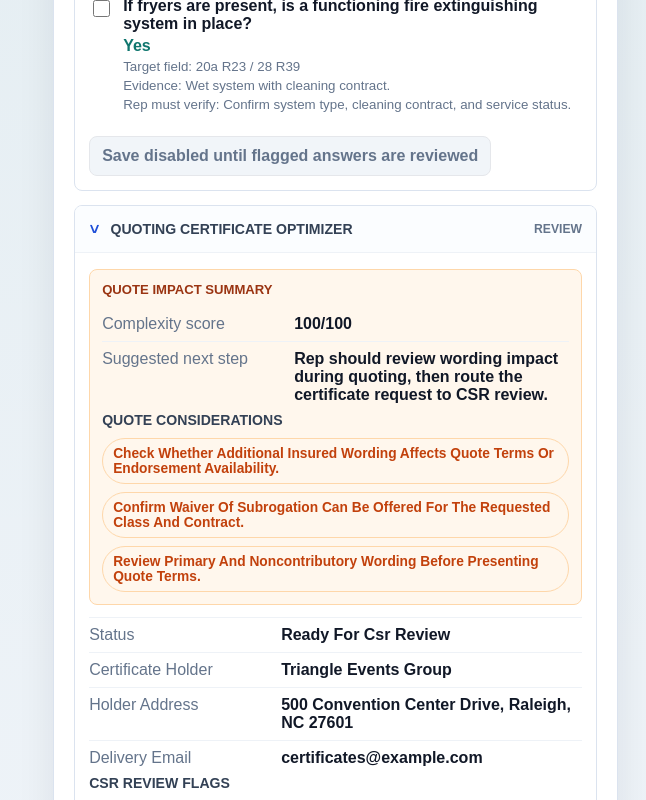
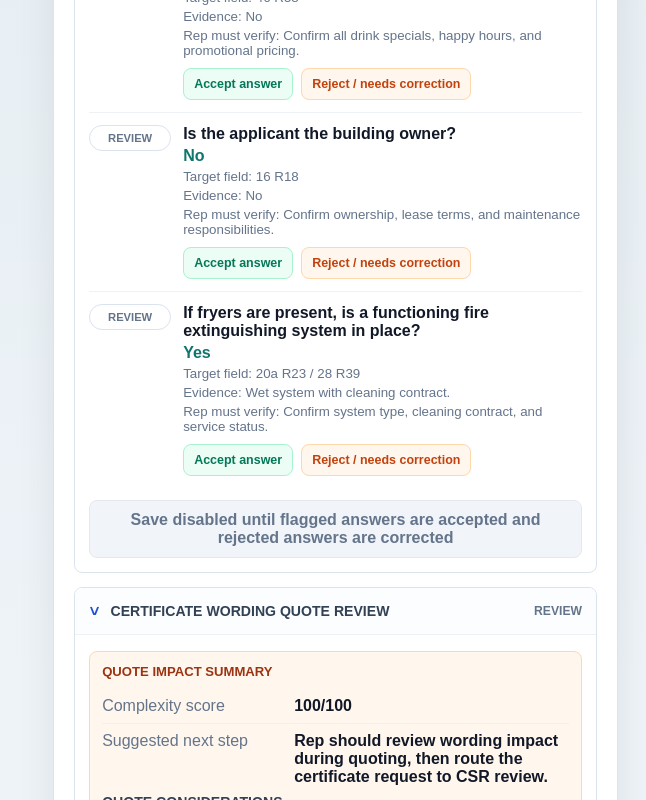
Before and after one commit to Tondie-HSPI/business-review-ai-orchestration, a Next.js app in the folder web/: page / in a window 1280 px wide. Shown: the part 2340-3140 px from the top of the page, without its empty margins (634-1280 px from the left). Built offline with nearby package versions, Linux system fonts and the light colour scheme.

Commit message:
Add inferred answer reject flow

```diff
--- a/web/app/globals.css
+++ b/web/app/globals.css
@@ -693,8 +693,8 @@ textarea:focus {
 
 .previewQuestion {
   display: grid;
-  grid-template-columns: 24px 1fr;
-  gap: 10px;
+  grid-template-columns: 82px 1fr;
+  gap: 12px;
   align-items: start;
   padding: 12px 0;
   border-top: 1px solid #eef2f7;
@@ -704,16 +704,48 @@ textarea:focus {
   border-top: 0;
 }
 
-.previewQuestion input {
-  margin-top: 3px;
-  width: 17px;
-  height: 17px;
-}
-
 .previewQuestion span,
 .previewQuestion strong,
 .previewQuestion small {
   display: block;
+}
+
+.previewQuestion.accepted strong {
+  color: var(--green);
+}
+
+.previewQuestion.rejected {
+  background: #fff7ed;
+  border-radius: 8px;
+  margin-top: 8px;
+  padding: 12px;
+}
+
+.previewQuestion.rejected strong {
+  color: var(--orange);
+}
+
+.decisionStatus {
+  border: 1px solid var(--line);
+  border-radius: 999px;
+  color: var(--muted);
+  font-size: 0.7rem;
+  font-weight: 900;
+  padding: 6px 8px;
+  text-align: center;
+  text-transform: uppercase;
+}
+
+.previewQuestion.accepted .decisionStatus {
+  background: #ecfdf5;
+  border-color: #a7f3d0;
+  color: #047857;
+}
+
+.previewQuestion.rejected .decisionStatus {
+  background: #fff7ed;
+  border-color: #fed7aa;
+  color: #c2410c;
 }
 
 .previewQuestion span {
@@ -729,6 +761,38 @@ textarea:focus {
 .previewQuestion small {
   color: var(--muted);
   margin-top: 4px;
+}
+
+.answerDecisionButtons {
+  display: flex;
+  flex-wrap: wrap;
+  gap: 8px;
+  margin-top: 10px;
+}
+
+.answerDecisionButtons button {
+  border-radius: 8px;
+  cursor: pointer;
+  font-size: 0.78rem;
+  font-weight: 900;
+  padding: 8px 10px;
+}
+
+.acceptButton {
+  background: #ecfdf5;
+  border: 1px solid #a7f3d0;
+  color: #047857;
+}
+
+.rejectButton {
+  background: #fff7ed;
+  border: 1px solid #fed7aa;
+  color: #c2410c;
+}
+
+.acceptButton.active,
+.rejectButton.active {
+  box-shadow: inset 0 0 0 2px currentColor;
 }
 
 .saveActions {
--- a/web/app/page.tsx
+++ b/web/app/page.tsx
@@ -19,6 +19,7 @@ import {
 } from "../lib/workflows";
 
 type Result = ReviewOutput | ApplicationPacket | LiquorRestaurantPacket;
+type AnswerDecision = "accepted" | "rejected";
 
 export default function Home() {
   const [mode, setMode] = useState<WorkflowMode>("liquor-restaurant");
@@ -28,7 +29,7 @@ export default function Home() {
   const [applicationText, setApplicationText] = useState<string>(questionsToText(defaultLiquorRestaurantQuestions));
   const [uploadedPdfName, setUploadedPdfName] = useState<string>("");
   const [uploadMessage, setUploadMessage] = useState<string>("");
-  const [reviewedAnswers, setReviewedAnswers] = useState<Record<string, boolean>>({});
+  const [answerDecisions, setAnswerDecisions] = useState<Record<string, AnswerDecision>>({});
 
   useEffect(() => {
     const requestedMode = normalizeWorkflowMode(new URLSearchParams(window.location.search).get("workflow"));
@@ -38,7 +39,7 @@ export default function Home() {
     setMode(requestedMode);
     setText(sampleForMode(requestedMode));
     setUploadMessage("");
-    setReviewedAnswers({});
+    setAnswerDecisions({});
   }, [mode]);
 
   const result = useMemo<Result>(() => {
@@ -54,7 +55,7 @@ export default function Home() {
     setMode(normalizedMode);
     setText(sampleForMode(normalizedMode));
     setUploadMessage("");
-    setReviewedAnswers({});
+    setAnswerDecisions({});
 
     if (typeof window !== "undefined") {
       window.history.replaceState(null, "", `?workflow=${normalizedMode}`);
@@ -80,7 +81,7 @@ export default function Home() {
           : "liquor-restaurant"
       ));
       setUploadMessage(`Loaded intake data from ${file.name}`);
-      setReviewedAnswers({});
+      setAnswerDecisions({});
       return;
     }
 
@@ -92,7 +93,7 @@ export default function Home() {
         : "liquor-restaurant"
     ));
     setUploadMessage(`Loaded intake text from ${file.name}`);
-    setReviewedAnswers({});
+    setAnswerDecisions({});
   }
 
   async function handleQuestionUpload(file: File | null) {
@@ -107,7 +108,7 @@ export default function Home() {
         : "liquor-restaurant"
     ));
     setUploadMessage(`Loaded ${parsed.length} application questions from ${file.name}`);
-    setReviewedAnswers({});
+    setAnswerDecisions({});
   }
 
   function handlePdfUpload(file: File | null) {
@@ -119,20 +120,28 @@ export default function Home() {
         : "liquor-restaurant"
     ));
     setUploadMessage(`Attached carrier app PDF: ${file.name}`);
-    setReviewedAnswers({});
+    setAnswerDecisions({});
   }
 
   function handleApplicationTextChange(value: string) {
     setApplicationText(value);
     setFormQuestions(parseApplicationQuestions(value));
-    setReviewedAnswers({});
+    setAnswerDecisions({});
   }
 
-  function toggleReviewed(answerId: string) {
-    setReviewedAnswers((current) => ({
-      ...current,
-      [answerId]: !current[answerId]
-    }));
+  function setAnswerDecision(answerId: string, decision: AnswerDecision) {
+    setAnswerDecisions((current) => {
+      if (current[answerId] === decision) {
+        const next = { ...current };
+        delete next[answerId];
+        return next;
+      }
+
+      return {
+        ...current,
+        [answerId]: decision
+      };
+    });
   }
 
   const humanReview = result.requires_human_review ? "Required" : "Not required";
@@ -315,8 +324,8 @@ export default function Home() {
                 result={result as LiquorRestaurantPacket}
                 uploadedPdfName={uploadedPdfName}
                 formQuestionCount={formQuestions.length}
-                reviewedAnswers={reviewedAnswers}
-                onToggleReviewed={toggleReviewed}
+                answerDecisions={answerDecisions}
+                onSetAnswerDecision={setAnswerDecision}
               />
             ) : (
               <BusinessReviewView result={result as ReviewOutput} />
@@ -539,22 +548,25 @@ function LiquorRestaurantView({
   result,
   uploadedPdfName,
   formQuestionCount,
-  reviewedAnswers,
-  onToggleReviewed
+  answerDecisions,
+  onSetAnswerDecision
 }: {
   result: LiquorRestaurantPacket;
   uploadedPdfName: string;
   formQuestionCount: number;
-  reviewedAnswers: Record<string, boolean>;
-  onToggleReviewed: (answerId: string) => void;
+  answerDecisions: Record<string, AnswerDecision>;
+  onSetAnswerDecision: (answerId: string, decision: AnswerDecision) => void;
 }) {
   const requiredReviewCount = result.inferred_application_answers.filter(
     (item) => item.flagged_for_review
   ).length;
-  const completedReviewCount = result.inferred_application_answers.filter(
-    (item) => item.flagged_for_review && reviewedAnswers[item.id]
+  const acceptedReviewCount = result.inferred_application_answers.filter(
+    (item) => item.flagged_for_review && answerDecisions[item.id] === "accepted"
   ).length;
-  const allReviewed = requiredReviewCount > 0 && completedReviewCount === requiredReviewCount;
+  const rejectedReviewCount = result.inferred_application_answers.filter(
+    (item) => item.flagged_for_review && answerDecisions[item.id] === "rejected"
+  ).length;
+  const allReviewed = requiredReviewCount > 0 && acceptedReviewCount === requiredReviewCount && rejectedReviewCount === 0;
   const visibleRiskFlags = result.risk_flags.slice(0, 3);
   const visibleDoubleChecks = result.submission_readiness.rep_double_checks.slice(0, 4);
   const certificateOptimizer = result.csr_certificate_request.certificate_optimizer;
@@ -582,7 +594,7 @@ function LiquorRestaurantView({
         <span>Review gate</span>
         <strong>{allReviewed ? "Ready To Save Draft" : "Rep Review Required"}</strong>
         <small>
-          {completedReviewCount} of {requiredReviewCount} flagged inferred answers reviewed
+          {acceptedReviewCount} accepted, {rejectedReviewCount} rejected, {requiredReviewCount} requiring review
         </small>
       </div>
       <div className="readinessBox">
@@ -603,20 +615,34 @@ function LiquorRestaurantView({
           Answers are derived from the quote intake against restaurant application requirements. The rep reviews each answer, evidence, and what needs verification before saving a draft.
         </div>
         {result.inferred_application_answers.map((item) => (
-          <label className="previewQuestion" key={item.id}>
-            <input
-              type="checkbox"
-              checked={Boolean(reviewedAnswers[item.id])}
-              onChange={() => onToggleReviewed(item.id)}
-            />
+          <div className={`previewQuestion ${answerDecisions[item.id] ?? ""}`} key={item.id}>
+            <div className="decisionStatus">
+              {answerDecisions[item.id] === "accepted" ? "Accepted" : answerDecisions[item.id] === "rejected" ? "Rejected" : "Review"}
+            </div>
             <div>
               <span>{item.question}</span>
               <strong>{item.inferred_answer}</strong>
               <small>Target field: {item.pdf_field}</small>
               <small>Evidence: {item.evidence}</small>
               <small>Rep must verify: {item.rep_check}</small>
+              <div className="answerDecisionButtons">
+                <button
+                  type="button"
+                  className={answerDecisions[item.id] === "accepted" ? "acceptButton active" : "acceptButton"}
+                  onClick={() => onSetAnswerDecision(item.id, "accepted")}
+                >
+                  Accept answer
+                </button>
+                <button
+                  type="button"
+                  className={answerDecisions[item.id] === "rejected" ? "rejectButton active" : "rejectButton"}
+                  onClick={() => onSetAnswerDecision(item.id, "rejected")}
+                >
+                  Reject / needs correction
+                </button>
+              </div>
             </div>
-          </label>
+          </div>
         ))}
         <div className="saveActions">
           {allReviewed ? (
@@ -629,13 +655,13 @@ function LiquorRestaurantView({
             </a>
           ) : (
             <button className="disabledButton" disabled>
-              Save disabled until flagged answers are reviewed
+              Save disabled until flagged answers are accepted and rejected answers are corrected
             </button>
           )}
         </div>
       </ReviewSection>
       {result.csr_certificate_request.requested && (
-        <ReviewSection title="Quoting Certificate Optimizer" className="certificateRequest" defaultOpen>
+        <ReviewSection title="Certificate Wording Quote Review" className="certificateRequest" defaultOpen>
           <div className="optimizerBox primaryOptimizer">
             <h4>Quote impact summary</h4>
             <div className="fieldRow">
@@ -652,30 +678,13 @@ function LiquorRestaurantView({
               variant="risk"
             />
           </div>
-          <div className="fieldRow">
-            <span>Status</span>
-            <strong>{formatLabel(result.csr_certificate_request.status)}</strong>
-          </div>
-          <div className="fieldRow">
-            <span>Certificate Holder</span>
-            <strong>{result.csr_certificate_request.certificate_holder.name || "Missing"}</strong>
-          </div>
-          <div className="fieldRow">
-            <span>Holder Address</span>
-            <strong>{result.csr_certificate_request.certificate_holder.address || "Missing"}</strong>
-          </div>
-          <div className="fieldRow">
-            <span>Delivery Email</span>
-            <strong>{result.csr_certificate_request.certificate_holder.email || "Missing"}</strong>
-          </div>
           <ChipGroup
-            title="CSR review flags"
-            values={result.csr_certificate_request.review_flags.slice(0, 3)}
+            title="Quote-impacting certificate flags"
+            values={result.csr_certificate_request.review_flags
+              .filter((flag) => !flag.toLowerCase().includes("delivery") && !flag.toLowerCase().includes("holder"))
+              .slice(0, 3)}
             variant="risk"
           />
-          <div className="emailDraft">
-            <pre>{result.csr_certificate_request.csr_email_draft}</pre>
-          </div>
         </ReviewSection>
       )}
       <ChipGroup title="Missing information" values={result.missing_information} variant="missing" />
```
